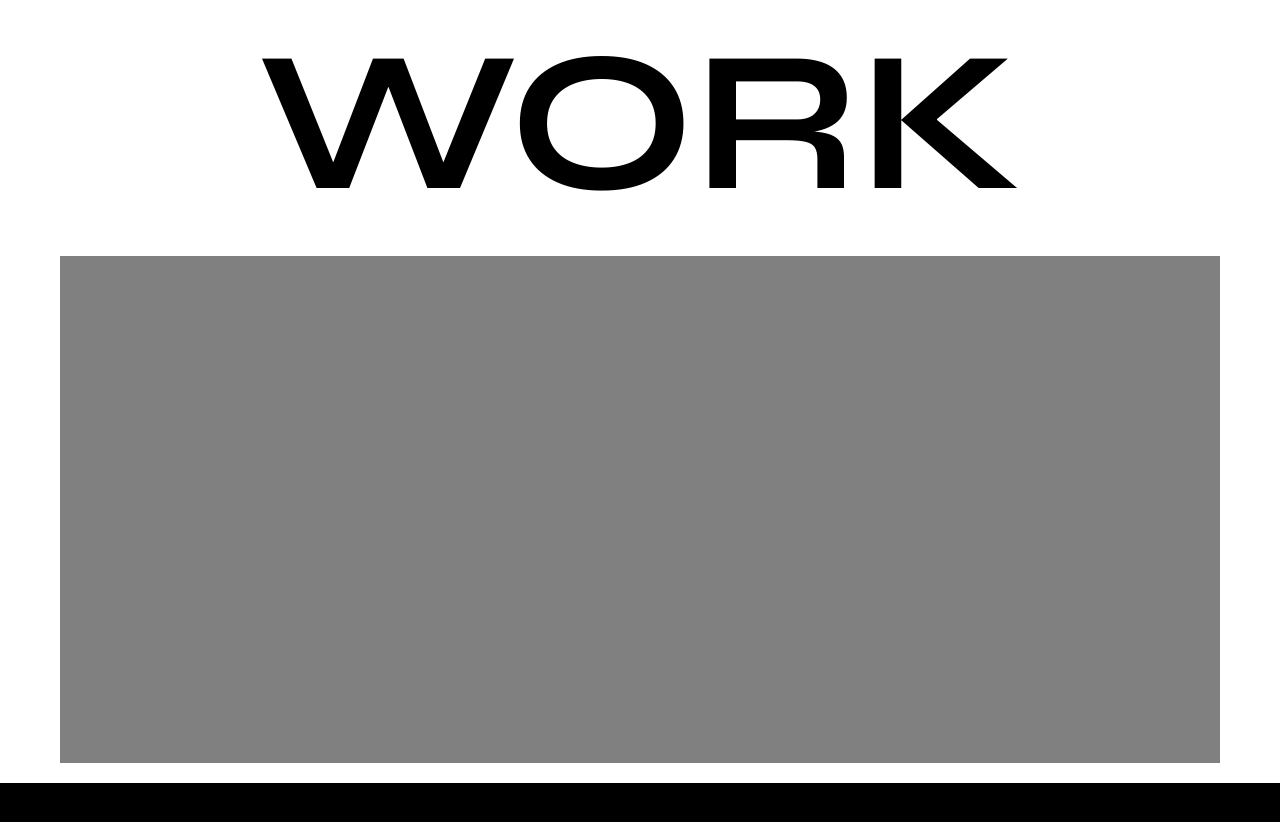
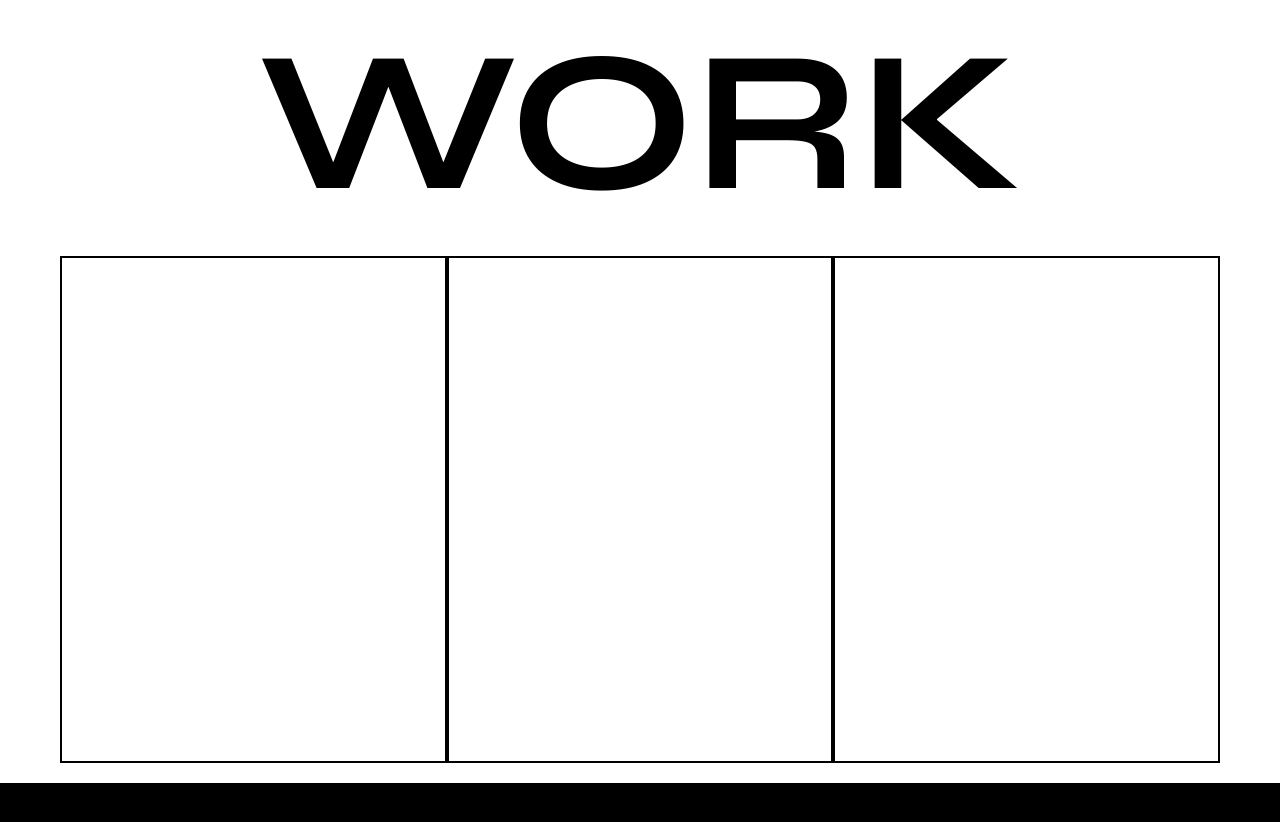
Before and after one commit to chrisjk02/portfolio, a plain HTML site: page index.html in a window 1280 px wide. Shown: the part 1710-2532 px from the top of the page. Drawn offline with Linux system fonts and the light colour scheme.

```diff
--- a/styles.css
+++ b/styles.css
@@ -180,5 +180,5 @@ main.content {
 .carousel--container li {
     width: 100%;
     height: 100%;
-    background: grey;
+    border: 2px solid black;
 }
```
Also changed, not shown: 1 other file.
